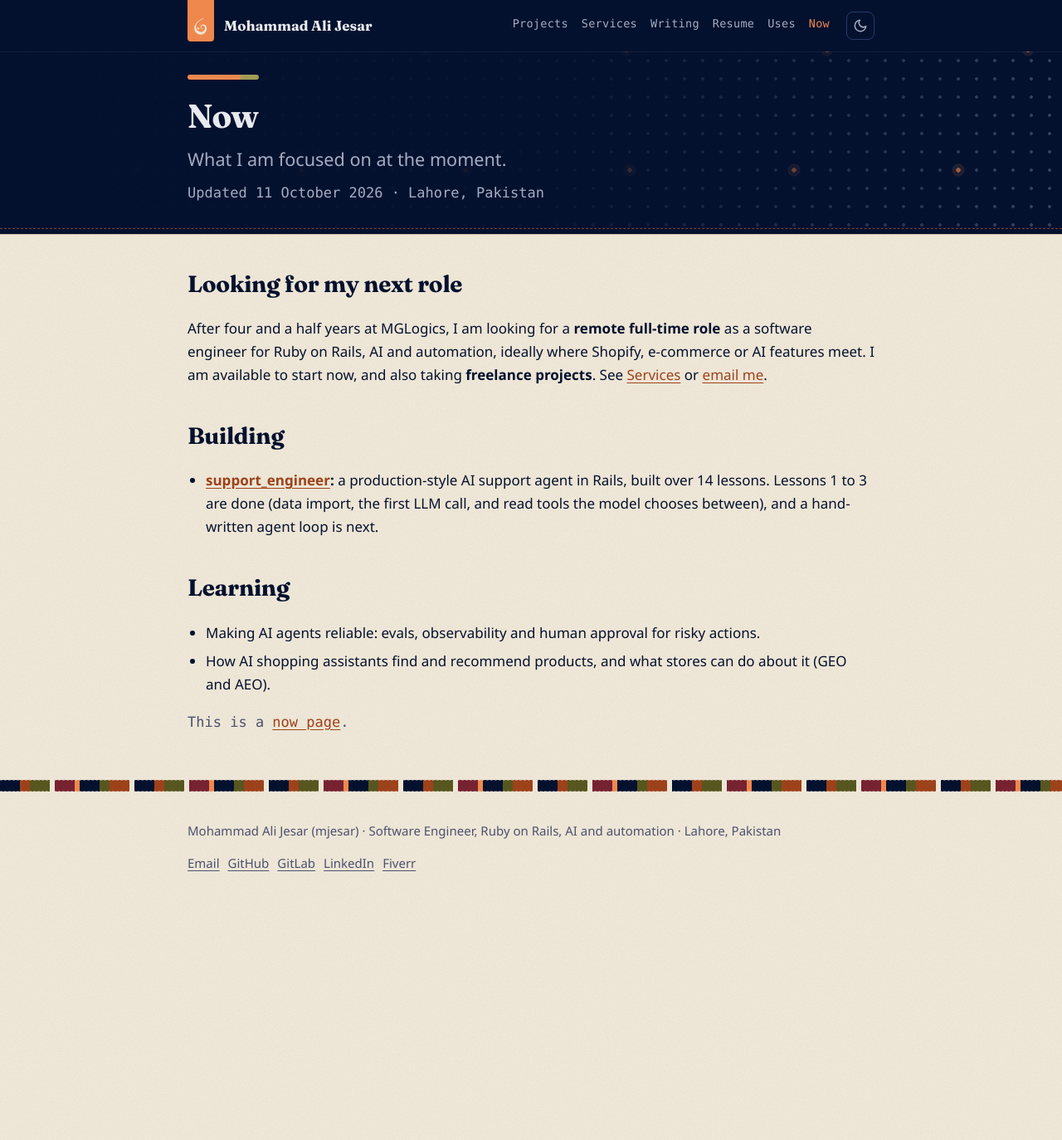
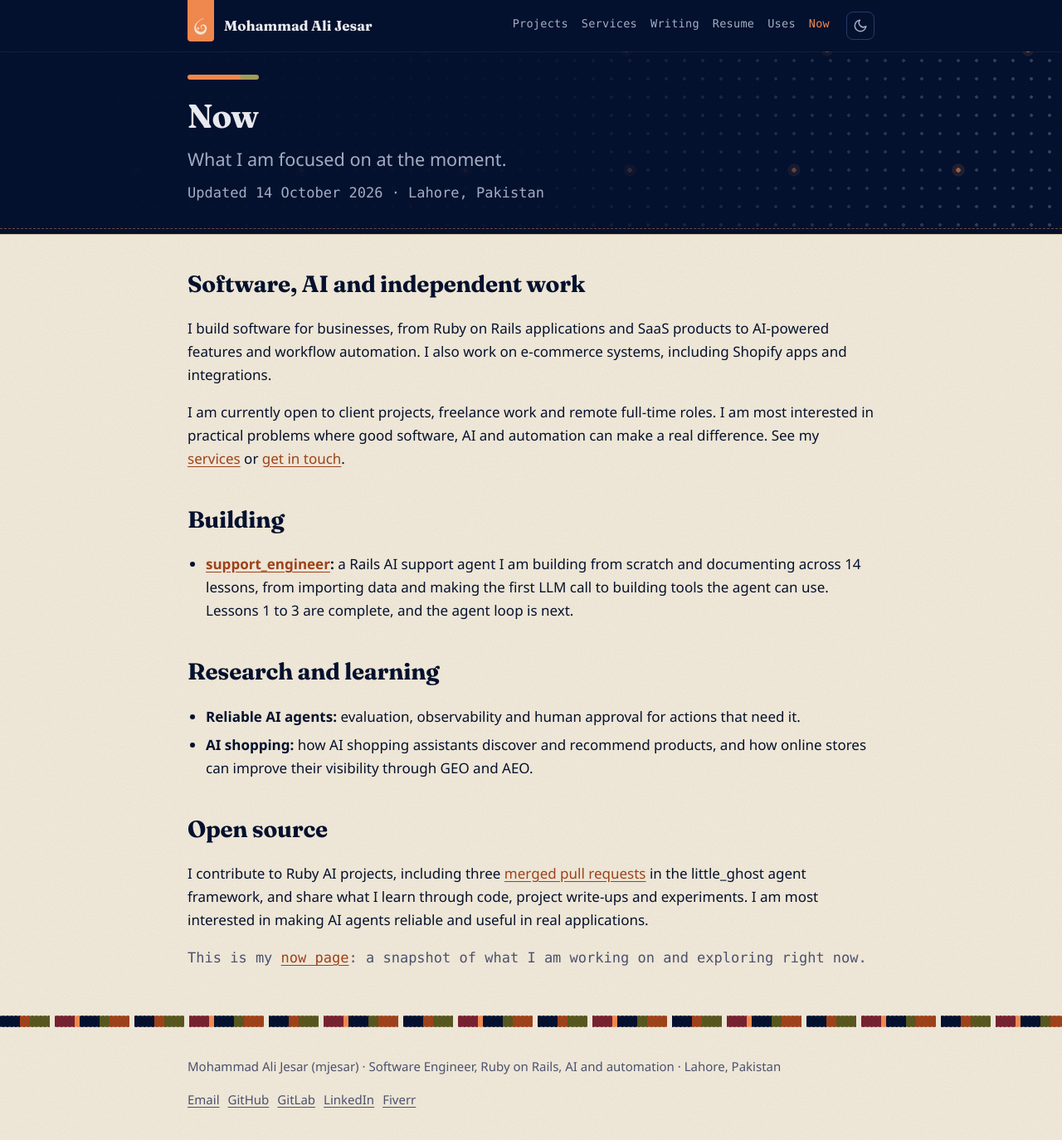
Before and after one commit to mjesar/mjesar.github.io, a Jekyll site: the page built from now/index.md, in a window 1280 px wide and 1384 px high. Shown: the top 1374 px of the window at 83% size. Built offline with Jekyll 4.4.1, drawn with Linux system fonts in a browser that asks for light colours.

Commit message:
rewrite the now page around current work and interests

```diff
--- a/now/index.md
+++ b/now/index.md
@@ -1,7 +1,7 @@
 ---
 title: "Now: Open to Remote Rails and AI Work"
 description: "What Mohammad Ali Jesar is working on right now: open to remote Rails and AI roles and freelance projects, plus current open-source builds."
-updated: 2026-10-11
+updated: 2026-10-14
 ---
 <div class="hero small">
   <div class="wrap">
@@ -14,19 +14,25 @@ updated: 2026-10-11
 
 <main class="wrap prose" markdown="1">
 
-## Looking for my next role
+## Software, AI and independent work
 
-After four and a half years at MGLogics, I am looking for a **remote full-time role** as a software engineer for Ruby on Rails, AI and automation, ideally where Shopify, e-commerce or AI features meet. I am available to start now, and also taking **freelance projects**. See [Services](/services/) or [email me](mailto:mohammadalijaisar@gmail.com).
+I build software for businesses, from Ruby on Rails applications and SaaS products to AI-powered features and workflow automation. I also work on e-commerce systems, including Shopify apps and integrations.
+
+I am currently open to client projects, freelance work and remote full-time roles. I am most interested in practical problems where good software, AI and automation can make a real difference. See my [services](/services/) or [get in touch](mailto:mohammadalijaisar@gmail.com).
 
 ## Building
 
-- **[support_engineer](/projects/support_engineer/):** a production-style AI support agent in Rails, built over 14 lessons. Lessons 1 to 3 are done (data import, the first LLM call, and read tools the model chooses between), and a hand-written agent loop is next.
+- **[support_engineer](/projects/support_engineer/):** a Rails AI support agent I am building from scratch and documenting across 14 lessons, from importing data and making the first LLM call to building tools the agent can use. Lessons 1 to 3 are complete, and the agent loop is next.
 
-## Learning
+## Research and learning
 
-- Making AI agents reliable: evals, observability and human approval for risky actions.
-- How AI shopping assistants find and recommend products, and what stores can do about it (GEO and AEO).
+- **Reliable AI agents:** evaluation, observability and human approval for actions that need it.
+- **AI shopping:** how AI shopping assistants discover and recommend products, and how online stores can improve their visibility through GEO and AEO.
 
-<p class="muted">This is a <a href="https://nownownow.com/about" target="_blank" rel="noopener">now page</a>.</p>
+## Open source
+
+I contribute to Ruby AI projects, including three [merged pull requests](/projects/#open-source) in the little_ghost agent framework, and share what I learn through code, project write-ups and experiments. I am most interested in making AI agents reliable and useful in real applications.
+
+<p class="muted">This is my <a href="https://nownownow.com/about" target="_blank" rel="noopener">now page</a>: a snapshot of what I am working on and exploring right now.</p>
 
 </main>
```
